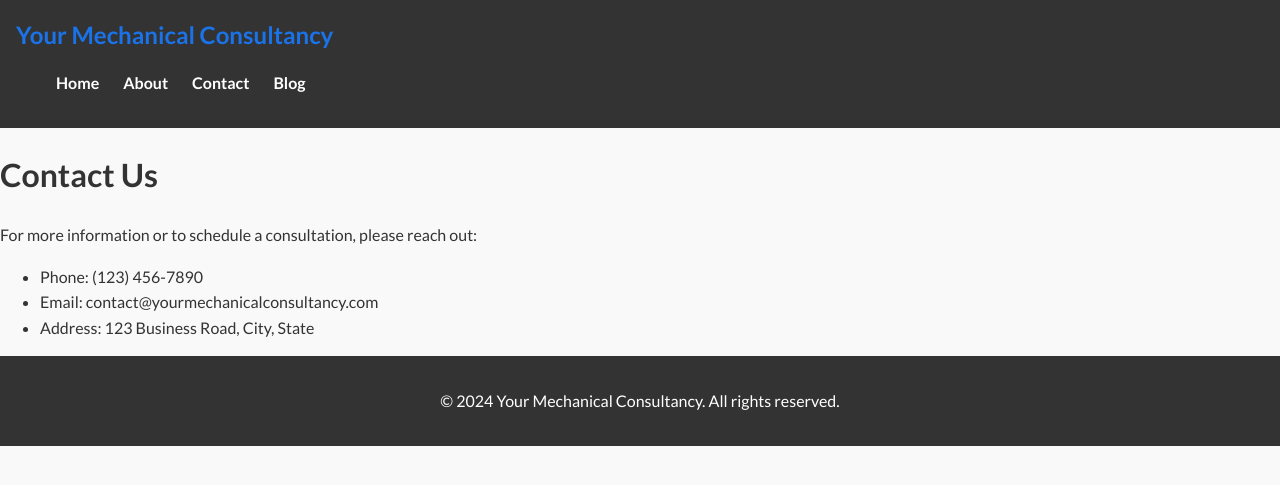
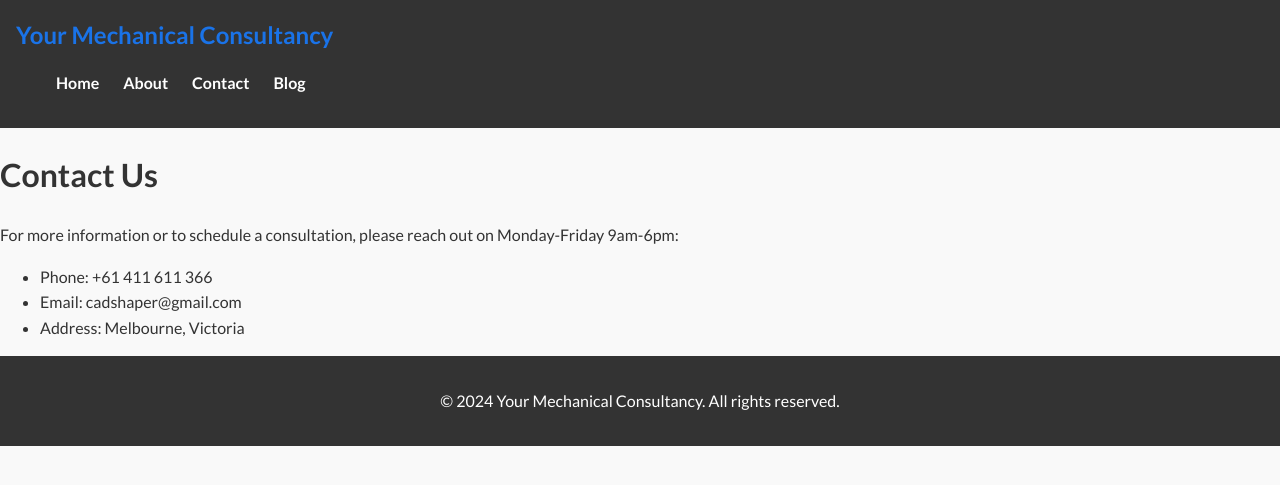
Before and after one commit to cadshape/cadshape.github.io, a Jekyll site: the page built from contact.md, in a window 1280 px wide. Shown: the top 485 px of the page. Built offline with Jekyll 4.4.1, drawn with Linux system fonts in a browser that asks for light colours.

Commit message:
Update contact.md

```diff
--- a/contact.md
+++ b/contact.md
@@ -3,9 +3,9 @@ layout: default
 title: "Contact"
 ---
 <h1>Contact Us</h1>
-<p>For more information or to schedule a consultation, please reach out:</p>
+<p>For more information or to schedule a consultation, please reach out on Monday-Friday 9am-6pm:</p>
 <ul>
-    <li>Phone: (123) 456-7890</li>
-    <li>Email: contact@yourmechanicalconsultancy.com</li>
-    <li>Address: 123 Business Road, City, State</li>
+    <li>Phone: +61 411 611 366</li>
+    <li>Email: cadshaper@gmail.com</li>
+    <li>Address: Melbourne, Victoria</li>
 </ul>
```
